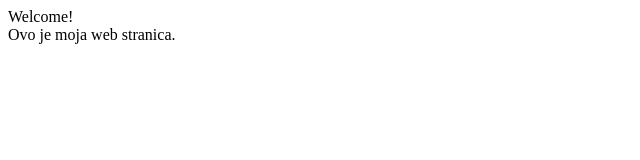
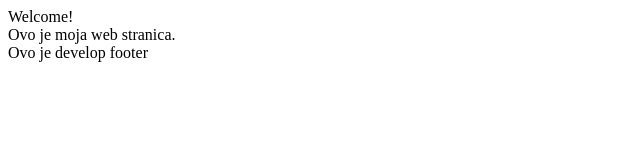
Before and after one commit to rselena/git-vezba, a plain HTML site: page index.html in a window 1280 px wide. Shown: the whole page, without its empty margins (0-640 px from the left). Drawn offline with Linux system fonts and the light colour scheme.

Commit message:
Dodan footer u de velop grani

```diff
--- a/index.html
+++ b/index.html
@@ -11,5 +11,6 @@
     <main>
         Ovo je moja web stranica.
     </main>
+    <footer>Ovo je develop footer</footer>
 </body>
 </html>
```
